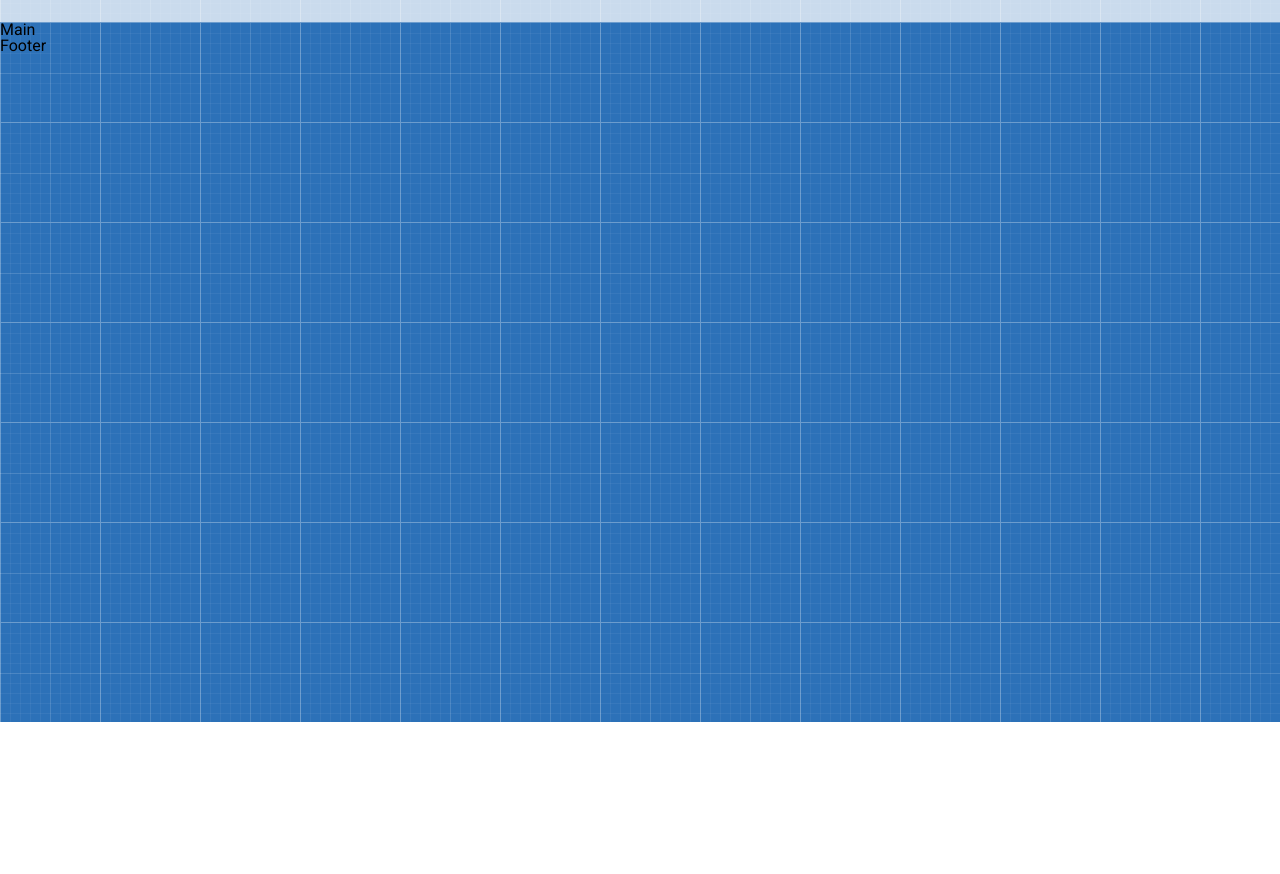
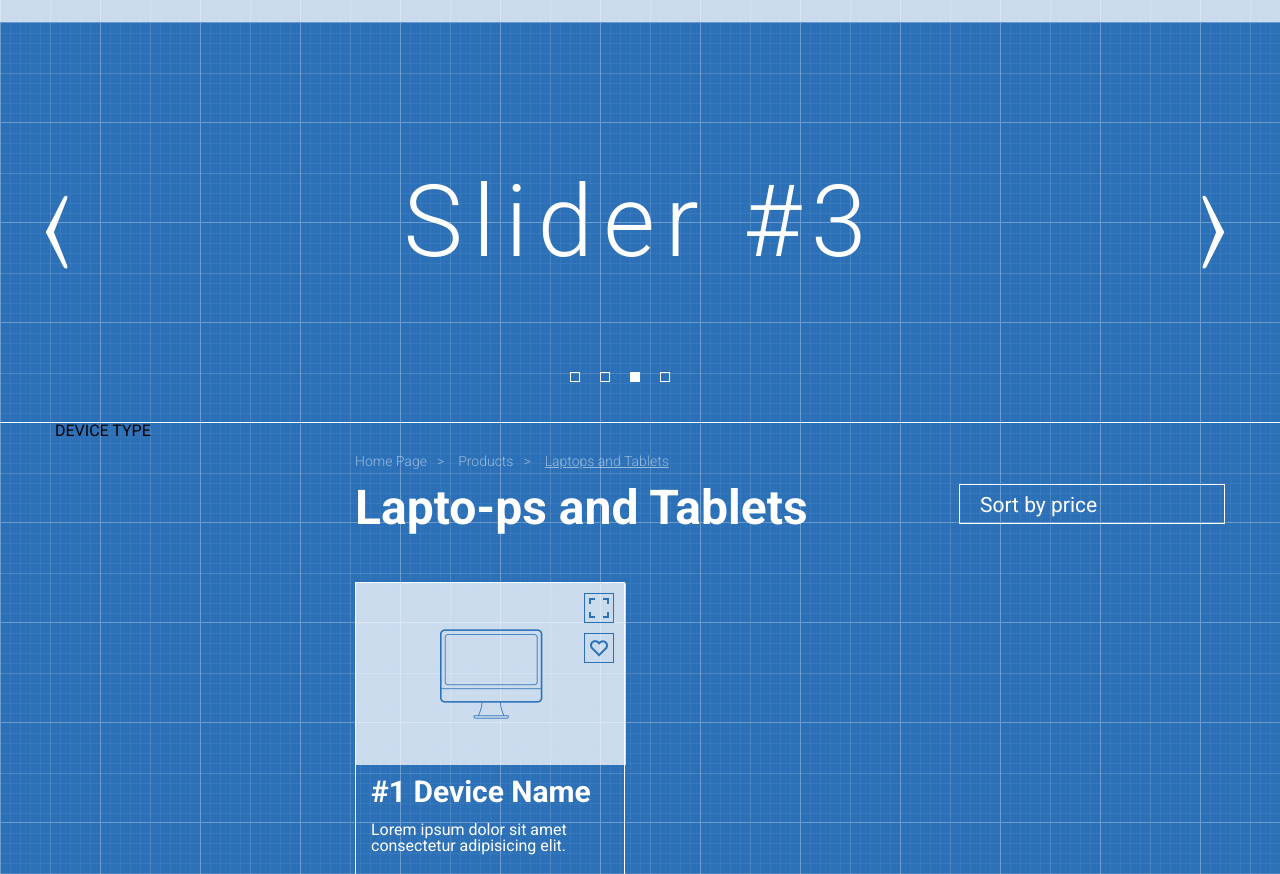
Before and after one commit to ViktoriiaF/ViktoriiaF.github.io, a plain HTML site: page index.html in a window 1280 px wide. Shown: the part 78-952 px from the top of the page. Before the commit the page ends 800 px from the top, so only its background shows below. Drawn offline with Linux system fonts and the light colour scheme.

Commit message:
Added slider, breadcrumbs

```diff
--- a/index.html
+++ b/index.html
@@ -65,7 +65,67 @@
         </div>
       </div>
     </header>
-    <main class="main">Main</main>
+    <main class="main">
+      <div class="slider-place">
+        <div class="container">
+          <div class="row">
+            <div class="col-md-12 slider">
+              <span class="sliser-spann-left">&#9001</span>
+                Slider #3
+                <spann class="sliser-spann-right">&#9002</spann>
+                <span class="slider-selector">
+                  <div></div>
+                  <div></div>
+                  <div class="slider-selector-active"></div>
+                  <div></div>
+                </span>
+            </div>
+          </div>
+        </div>
+      </div>
+      <div class="container">
+        <div class="row">
+          <div class="col-md-3">DEVICE TYPE</div>
+          <div class="col-md-9">
+           <div class="row">
+             <div class="col-md-12 s">
+               <ul class="breadcrumb">
+                 <li class="breadcrumbs_item"><a >Home Page</a><span class="breadcrumb-arrow">></span></li>
+                 <li class="breadcrumbs_item"><a >Products</a><span class="breadcrumb-arrow">></span></li>
+                 <li class="breadcrumbs_item"><span>Laptops and Tablets</span></li>
+               </ul>
+             </div>
+           </div>
+           <div class="row">
+             <div class="col-md-12">
+               <div class="poduct-heading">
+                 <h1>Lapto-ps and Tablets</h1>
+                 <div class="products-sort">Sort by price</div>
+                </div>
+             </div>
+           </div>
+           <div class="row">
+             <div class="col-md-4">
+               <div class="goods-title-inner">
+                 <div class="good-photo"></div>
+                  <div class="goods-tile-actions">
+                    <div class="details-button"></div>
+                    <div class="wish-button"></div>
+                  </div>
+
+                    <div class="device-info">
+                      <h1>#1 Device Name</h1>
+                      <div class="description">Lorem ipsum dolor sit amet consectetur adipisicing elit.</div>
+                    </div>
+
+               </div>
+             </div>
+
+           </div>
+          </div>
+        </div>
+      </div>
+    </main>
     <footer class="footer">Footer</footer>
   </body>
 </html>
--- a/style.css
+++ b/style.css
@@ -80,7 +80,12 @@ body{
         color:transparent;
 }
 
-.menu>li>a:hover{
+/* .menu>li>a:hover{
+    color: white;
+    background-color: #2c71b8;
+} */
+/*//////*/
+.menu>li:hover{
     color: white;
     background-color: #2c71b8;
 }
@@ -172,9 +177,10 @@ body{
 .submenu{
     background-color: #2c71b8;
     color: white;
-    width: 285px;
+    width: 286px;
     position: absolute;
     top:50px;
+    left: -1px;
     visibility: hidden;
 }
 
@@ -182,9 +188,6 @@ body{
     height: 40px;
     padding-left: 30px;
     line-height: 40px;
-
-
-
 }
 
 .submenu>ul>li:hover{
@@ -195,3 +198,164 @@ body{
 .menu>li>a:hover+.submenu{
     visibility: visible;
 }
+/*//////*/
+
+/* .menu>li:hover+.submenu{
+    visibility: visible;
+} */
+
+
+.slider{
+    height: 400px;
+    color:white;
+    font-size: 100px;
+    font-weight:250;
+    letter-spacing: 10px;
+    text-align: center;
+    line-height: 400px;
+    position: relative;
+}
+
+.sliser-spann-left{
+    position: absolute;
+    left: 0;
+}
+
+.sliser-spann-right{
+    position: absolute;
+    right: 0;
+}
+
+.slider-selector{
+    position: absolute;
+    bottom: 30px;
+   left:520px;
+}
+
+
+.slider-selector>div{
+    height: 10px;
+    width: 10px;
+    border: solid 1px white;
+    margin: 10px;
+     float: left;
+}
+
+.slider-selector>div::after{
+    content: "";
+    display: block;
+    clear: both;
+}
+
+.slider-selector-active{
+    background-color: white;
+}
+
+.slider-place{
+    border-bottom: 1px solid white;
+}
+
+.breadcrumb{
+    margin-top: 30px;
+}
+
+.breadcrumbs_item{
+    display: inline;
+    margin-right: 10px;
+    color: rgba(255,255,255,0.5);
+    font-size: 14px;
+    font-weight: lighter;
+}
+
+.breadcrumbs_item:last-child>span{
+    text-decoration: underline;
+}
+
+.breadcrumb-arrow{
+    margin-left: 10px;
+}
+
+.poduct-heading{
+    margin-top: 15px;
+    position: relative;
+
+}
+
+.poduct-heading>h1{
+    font-size: 48px;
+    font-weight: bold;
+    color: white;
+    width: max-content;
+    float: left;
+}
+
+.products-sort{
+    width: 266px;
+    height: 40px;
+    padding-left: 20px;
+    font-size: 21px;
+    position: absolute;
+    right: 0;
+    border:1px solid white;
+    color: white;
+    line-height: 40px;
+    float: right;
+}
+.poduct-heading:after{
+    content: "";
+    display: block;
+    clear: both;
+}
+
+.goods-title-inner{
+    width: 270px;
+    height: 652px;
+    border: 1px solid white;
+    margin-top: 50px;
+    position: relative;
+}
+.good-photo{
+    width: 270px;
+    height: 182px;
+    background-color: rgba(255,255, 255, 0.75);
+    background-image: url("images/icon\ \(17\).png");
+    background-repeat: no-repeat;
+    background-position: center;
+}
+
+.goods-tile-actions{
+    width: 30px;
+    height: 70px;
+    position: absolute;
+    top:10px;
+    right: 10px;
+}
+
+
+.goods-tile-actions>div{
+    width: 30px;
+    height: 30px;
+    background-repeat: no-repeat;
+    background-position: center;
+    border:1px solid #2c71b8;
+}
+
+.details-button{
+    background-image: url("images/icon\ \(8\).png");
+}
+.wish-button{
+    margin-top: 10px;
+    background-image: url("images/icon\ \(5\).png");
+}
+
+.device-info{
+    margin-top: 12px;
+    margin-left: 15px;
+    color:white;
+}
+
+.device-info>h1{
+    font-size: 30px;
+    font-weight: bold;
+    margin-bottom: 15px;
+}
```
Also changed, not shown: images/icon (17).png (added), images/icon (5).png (added), images/icon (8).png (added).
